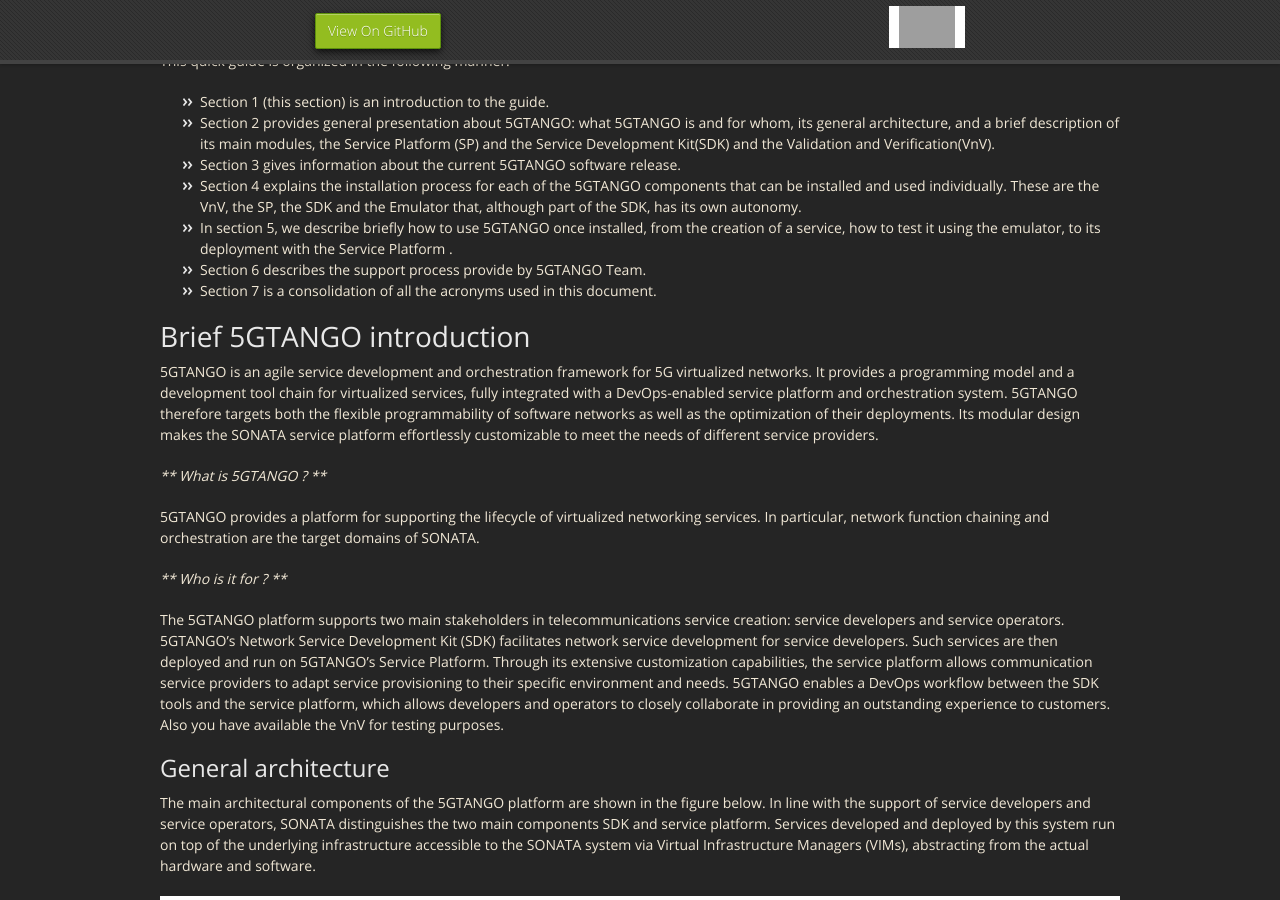
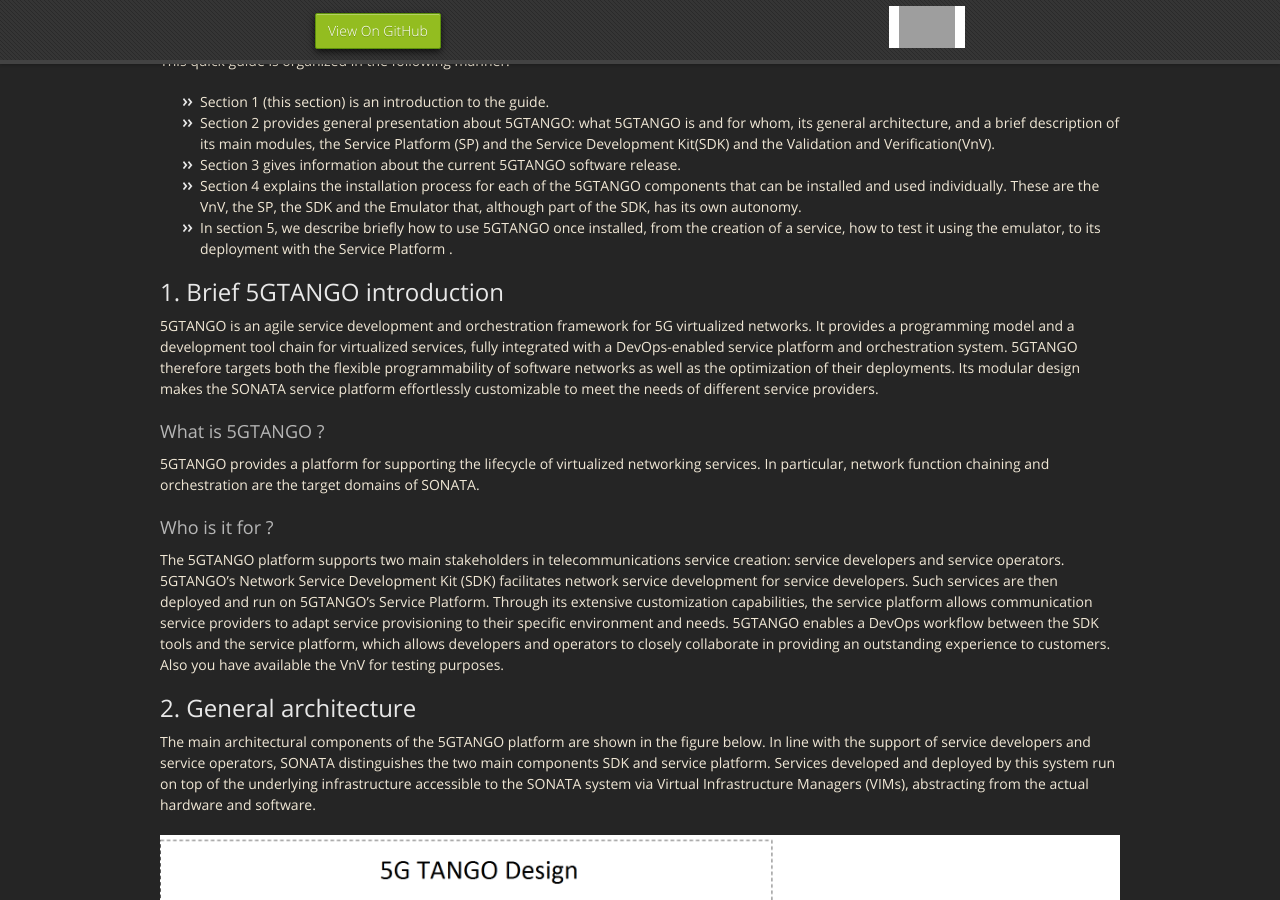
Before and after one commit to sonata-nfv/sonata-nfv.github.io, a Jekyll site: the page built from index.md, in a window 1280 px wide and 900 px high, scrolled down 764 px. Built offline with Jekyll 4.4.1, drawn with Linux system fonts in a browser that asks for light colours; nearby versions of some CDN libraries; some of the changed text lies outside the part shown; grey boxes are pictures that could not be loaded.

Commit message:
Update index.md
Update index.md

```diff
--- a/index.md
+++ b/index.md
@@ -21,22 +21,21 @@ This quick guide is organized in the following manner:
 * Section 3 gives information about the current 5GTANGO software release.
 * Section 4 explains the installation process for each of the 5GTANGO components that can be installed and used individually. These are the VnV, the SP, the SDK and the Emulator that, although part of the SDK, has its own autonomy.
 * In section 5, we describe briefly how to use 5GTANGO once installed, from the creation of a service, how to test it using the emulator, to its deployment with the Service Platform .
-* Section 6 describes the support process provide by 5GTANGO Team.
-* Section 7 is a consolidation of all the acronyms used in this document.
 
-# Brief 5GTANGO introduction
+
+## 1. Brief 5GTANGO introduction
 
 5GTANGO is an agile service development and orchestration framework for 5G virtualized networks. It provides a programming model and a development tool chain for virtualized services, fully integrated with a DevOps-enabled service platform and orchestration system. 5GTANGO therefore targets both the flexible programmability of software networks as well as the optimization of their deployments. Its modular design makes the SONATA service platform effortlessly customizable to meet the needs of different service providers.
 
-*** What is 5GTANGO ? ***
+### What is 5GTANGO ?
 
 5GTANGO provides a platform for supporting the lifecycle of virtualized networking services. In particular, network function chaining and orchestration are the target domains of SONATA.
 
-*** Who is it for ? ***
+### Who is it for ?
 
 The 5GTANGO platform supports two main stakeholders in telecommunications service creation: service developers and service operators. 5GTANGO's Network Service Development Kit (SDK) facilitates network service development for service developers. Such services are then deployed and run on 5GTANGO's Service Platform. Through its extensive customization capabilities, the service platform allows communication service providers to adapt service provisioning to their specific environment and needs. 5GTANGO enables a DevOps workflow between the SDK tools and the service platform, which allows developers and operators to closely collaborate in providing an outstanding experience to customers. Also you have available the VnV for testing purposes.
 
-## General architecture
+## 2. General architecture
 
 The main architectural components of the 5GTANGO platform are shown in the figure below. In line with the support of service developers and service operators, SONATA distinguishes the two main components SDK and service platform. Services developed and deployed by this system run on top of the underlying infrastructure accessible to the SONATA system via Virtual Infrastructure Managers (VIMs), abstracting from the actual hardware and software.
 
```
Also changed, not shown: other parts of index.md (+4 -4 lines).
